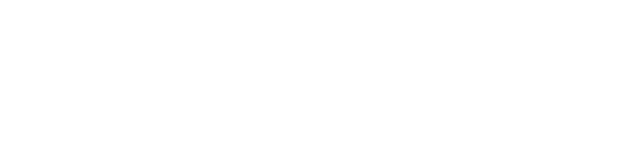
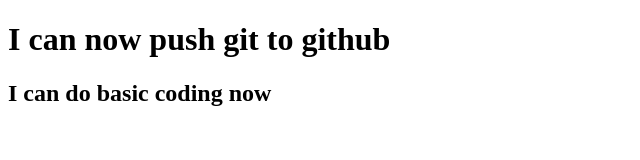
Before and after one commit to ThisIsSaadBinAnis/my-second-repo, a plain HTML site: page index.html in a window 1280 px wide. Shown: the whole page, without its empty margins (0-640 px from the left). Drawn offline with Linux system fonts and the light colour scheme.

```diff
--- a/index.html
+++ b/index.html
@@ -7,6 +7,7 @@
     <title>My second GitHub repo</title>
 </head>
 <body>
-
+      <h1>I can now push git to github</h1>
+      <h2>I can do basic coding now</h2>
 </body>
 </html>
```
